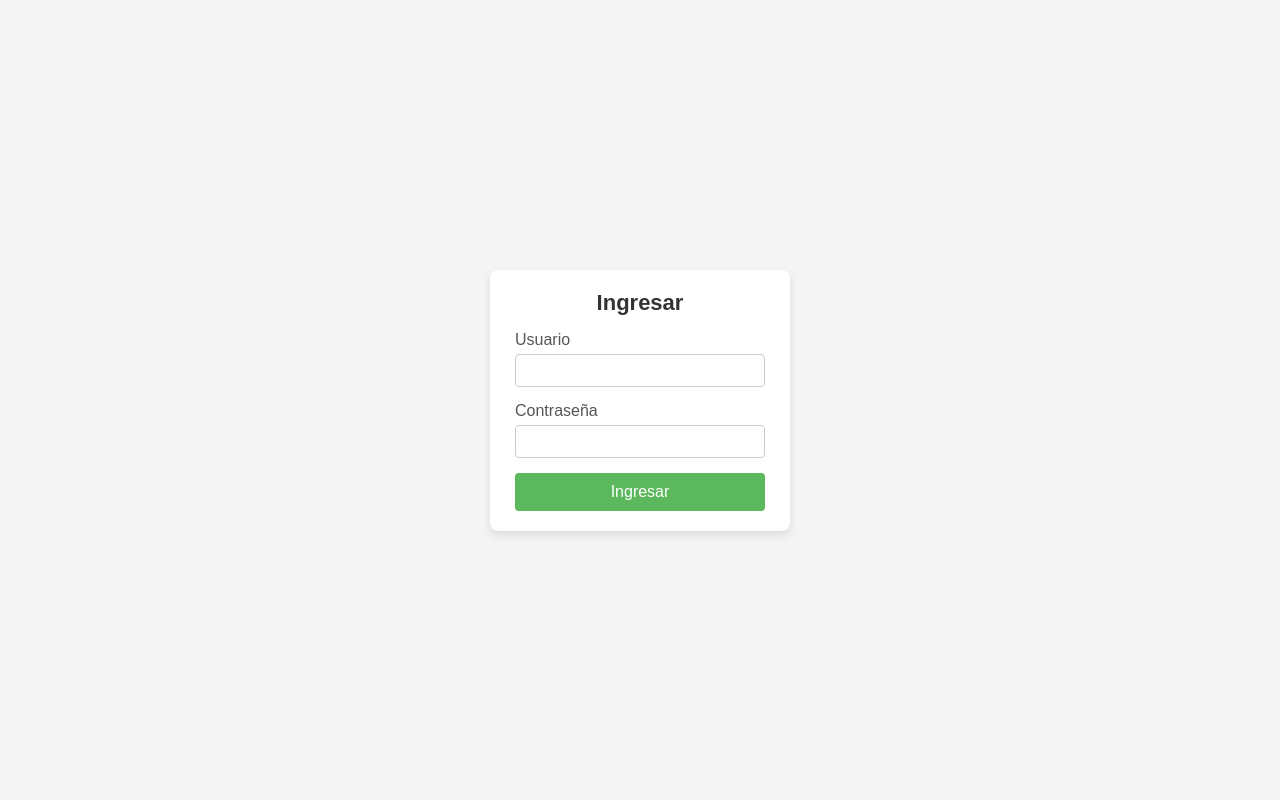
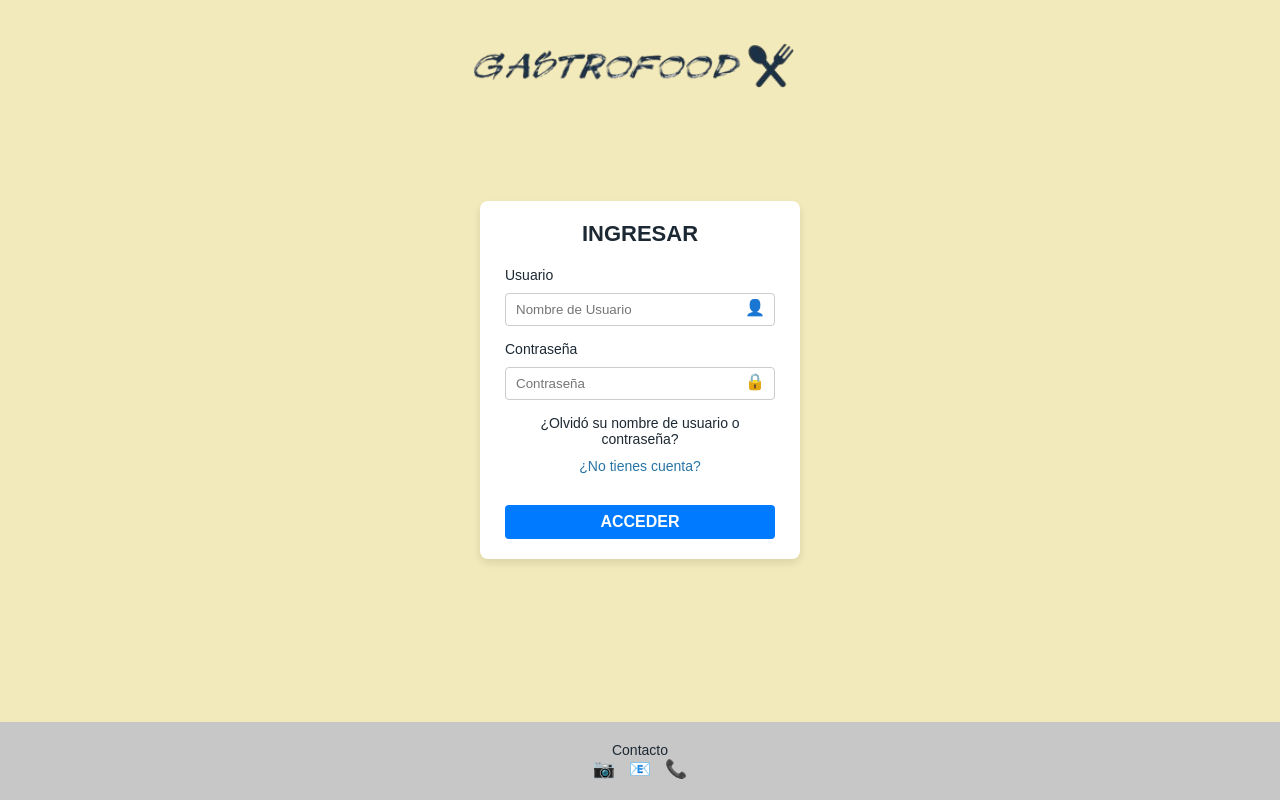
Before and after one commit to Jhoansbr/Restaurante, a Django app: page /login/ in a window 1280 px wide. Run offline with Django 5.2, Linux system fonts and the light colour scheme.

Commit message:
Descripción de los cambios realizados

```diff
--- a/Restaurante/Restaurante/static/css/style.css
+++ b/Restaurante/Restaurante/static/css/style.css
@@ -20,7 +20,8 @@
 .imagen-logo {
     display: block;
     margin: 30px auto ; /* Centra la imagen horizontalmente */
-    max-width: 500px; /* Ajusta el tamaño de la imagen */
+    max-width: 900px; /* Ajusta el tamaño de la imagen */
+    margin-top: -6px;
 }
 
 /* Estilo del menú */
@@ -135,66 +136,175 @@ h1 {
     margin-left: 200px;
     font-size: 2.5em;
 }
-
-.nuevo-login-contenedor * {
+/* Reset de márgenes y rellenos */
+* {
     margin: 0;
     padding: 0;
     box-sizing: border-box;
     font-family: Arial, sans-serif;
 }
 
-.nuevo-login-contenedor {
+body {
+    display: flex;
+    flex-direction: column;
+    min-height: 100vh;
+    justify-content: space-between;
+    background-color: #f2eaba; /* Gris claro */
+}
+
+
+/* Encabezado */
+header {
+    background-color: #1C2833; /* Azul oscuro para un toque elegante */
+    padding: 15px;
+    text-align: center;
+    font-size: 18px;
+    color: #FAFAFA; /* Blanco para el texto */
+}
+
+/* Sección del formulario de login */
+.login-section {
     display: flex;
     justify-content: center;
     align-items: center;
-    min-height: 100vh;
-    background-color: #f4f4f4;
+    flex-grow: 1;
 }
 
-.nuevo-login-contenedor .login-container {
-    background: white;
+.login-form {
+    background-color: #ffffff ; /* Fondo blanco */
     padding: 20px 25px;
     border-radius: 8px;
     box-shadow: 0 4px 8px rgba(0, 0, 0, 0.1);
-    max-width: 300px;
     width: 100%;
-}
-
-.nuevo-login-contenedor .login-form h2 {
-    margin-bottom: 15px;
-    font-size: 22px;
-    color: #333;
+    margin-top: -130px;
+    max-width: 320px;
     text-align: center;
 }
 
-.nuevo-login-contenedor .input-group {
-    margin-bottom: 15px;
+.login-form h2 {
+    font-size: 22px;
+    color: #1C2833; /* Azul oscuro */
+    margin-bottom: 20px;
 }
 
-.nuevo-login-contenedor .input-group label {
-    display: block;
-    margin-bottom: 5px;
-    color: #555;
+.input-group {
+    margin-bottom: 15px;
+    text-align: left;
 }
 
-.nuevo-login-contenedor .input-group input {
+.input-group label {
+    display: block;
+    color: #1C2833; /* Azul oscuro */
+    font-size: 14px;
+    margin-bottom: 5px;
+}
+
+.input-container {
+    position: relative;
+}
+
+.input-container input {
     width: 100%;
     padding: 8px 10px;
+    padding-right: 30px;
     border: 1px solid #ccc;
     border-radius: 4px;
 }
 
-.nuevo-login-contenedor button {
+.input-container .icon {
+    position: absolute;
+    right: 10px;
+    top: 50%;
+    transform: translateY(-50%);
+    font-size: 16px;
+    color: #555;
+}
+
+.extras {
+    display: flex;
+    align-items: center;
+    font-size: 14px;
+    margin-bottom: 10px;
+    color: #1C2833; /* Azul oscuro */
+}
+
+.signup-link {
+    margin-bottom: 15px;
+}
+
+.signup-link a {
+    color: #2874A6; /* Azul más claro para enlaces */
+    text-decoration: none;
+    font-size: 14px;
+}
+
+.signup-link a:hover {
+    text-decoration: underline;
+}
+
+button {
     width: 100%;
-    padding: 10px 15px;
+    padding: 10px;
+    border: 2px solid #1C2833; /* Azul oscuro */
+    background-color: #1C2833;
+    color: #FAFAFA; /* Blanco */
+    font-size: 16px;
+    font-weight: bold;
+    border-radius: 4px;
+    cursor: pointer;
+    transition: background-color 0.3s ease, color 0.3s ease;
+}
+
+button:hover {
+    background-color: #2874A6; /* Azul más claro */
+    color: #FAFAFA; /* Blanco */
+}
+
+/* Pie de página */
+footer {
+    background-color:#c7c7c7; /* Gris claro */
+    padding: 20px;
+    text-align: center;
+    font-size: 14px;
+    color: #1C2833; /* Azul oscuro */
+}
+
+footer .social-icons a {
+    margin: 0 5px;
+    font-size: 18px;
+    color: #1C2833; /* Azul oscuro */
+    text-decoration: none;
+}
+
+footer .social-icons a:hover {
+    color: #2874A6; /* Azul más claro */
+}
+/* Registro*/
+abel {
+    display: block;
+    margin-top: 10px;
+}
+
+input, select, button {
+    margin-top: 5px;
+    padding: 8px;
+    width: 100%;
+    max-width: 300px;
+}
+
+button {
+    margin-top: 15px;
+    background-color: #007BFF;
+    color: white;
     border: none;
-    background-color: #5cb85c;
-    color: white;
-    font-size: 16px;
-    border-radius: 4px;
     cursor: pointer;
 }
 
-.nuevo-login-contenedor button:hover {
-    background-color: #4cae4c;
+button:hover {
+    background-color: #0056b3;
 }
+
+.form-section {
+    display: none;
+    margin-top: 20px;
+}
--- a/Restaurante/Restaurante/templates/login.html
+++ b/Restaurante/Restaurante/templates/login.html
@@ -8,21 +8,42 @@
     <link rel="stylesheet" href="{% static 'css/style.css' %}">
 </head>
 <body>
-    <div class="nuevo-login-contenedor">
-        <div class="login-container">
-            <form class="login-form">
-                <h2>Ingresar</h2>
-                <div class="input-group">
-                    <label for="username">Usuario</label>
-                    <input type="text" id="username" name="username" required>
+     <img src="{% static 'images/logo.png' %}" class="imagen-logo">
+
+    <main class="login-section">
+        <form class="login-form">
+            <h2>INGRESAR</h2>
+            <div class="input-group">
+                <label for="username">Usuario</label>
+                <div class="input-container">
+                    <input type="text" id="username" name="username" placeholder="Nombre de Usuario" required>
+                    <span class="icon">👤</span>
                 </div>
-                <div class="input-group">
-                    <label for="password">Contraseña</label>
-                    <input type="password" id="password" name="password" required>
+            </div>
+            <div class="input-group">
+                <label for="password">Contraseña</label>
+                <div class="input-container">
+                    <input type="password" id="password" name="password" placeholder="Contraseña" required>
+                    <span class="icon">🔒</span>
                 </div>
-                <button type="submit">Ingresar</button>
-            </form>
+            </div>
+            <div class="extras">
+                <label for="remember">¿Olvidó su nombre de usuario o contraseña?</label>
+            </div>
+            <div class="signup-link">
+                <a href="#">¿No tienes cuenta?</a>
+            </div>
+            <button type="submit">ACCEDER</button>
+        </form>
+    </main>
+
+    <footer>
+        <p>Contacto</p>
+        <div class="social-icons">
+            <a href="#">📷</a>
+            <a href="#">📧</a>
+            <a href="#">📞</a>
         </div>
-    </div>
+    </footer>
 </body>
 </html>
--- a/Restaurante/Restaurante/urls.py
+++ b/Restaurante/Restaurante/urls.py
@@ -22,4 +22,5 @@ urlpatterns = [
       path('admin/', admin.site.urls),
       path('', views.home, name='home'),
       path('login/', views.login, name='login'),
+      path('registro/', views.Registro, name='Registro'),
   ]
--- a/Restaurante/Restaurante/views.py
+++ b/Restaurante/Restaurante/views.py
@@ -4,3 +4,5 @@ def home(request):
       return render(request, 'index.html')
 def login(request):
       return render(request,'login.html')
+def Registro(request):
+      return render(request,'registro.html')
```
Also changed, not shown: Restaurante/Restaurante/static/js/registro.js (added, +11 -0 lines), Restaurante/Restaurante/templates/registro.html (added, +75 -0 lines), Restaurante/Restaurante/static/js/script.js (line endings or trailing spaces).
